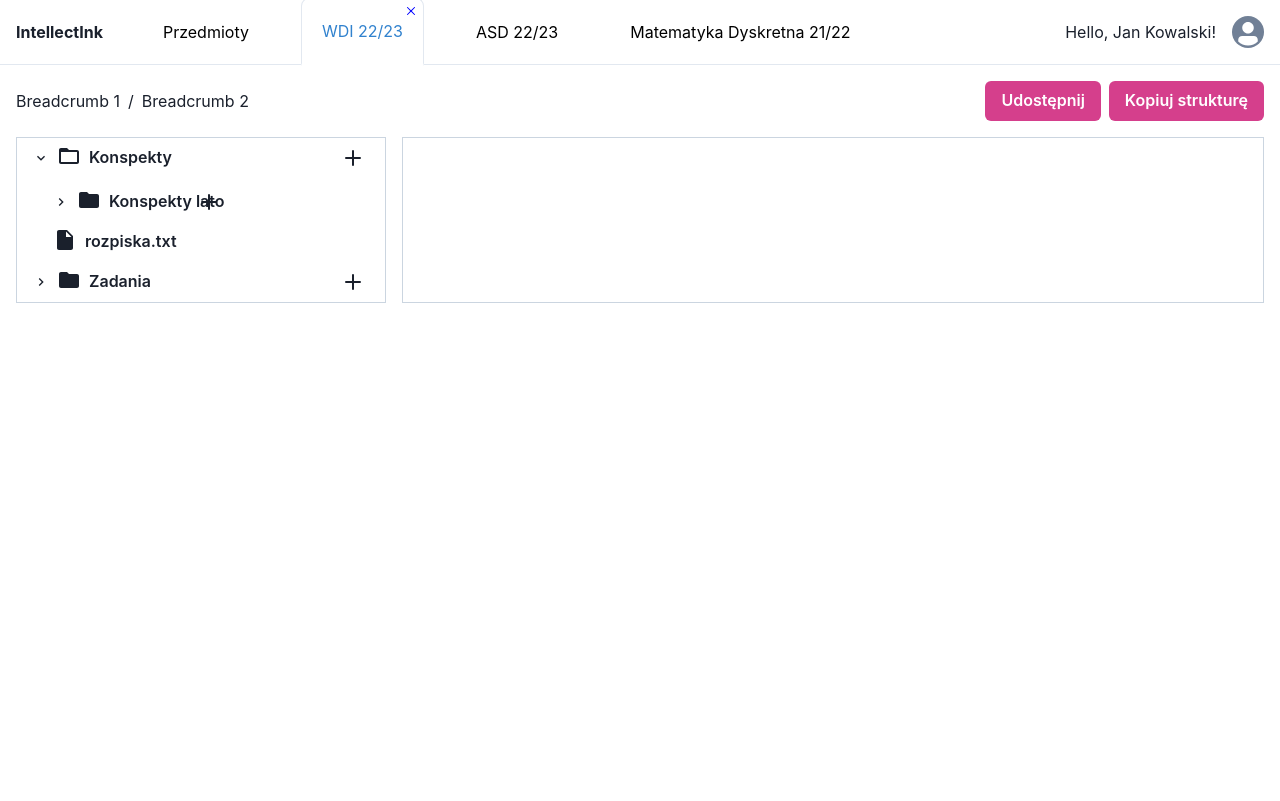
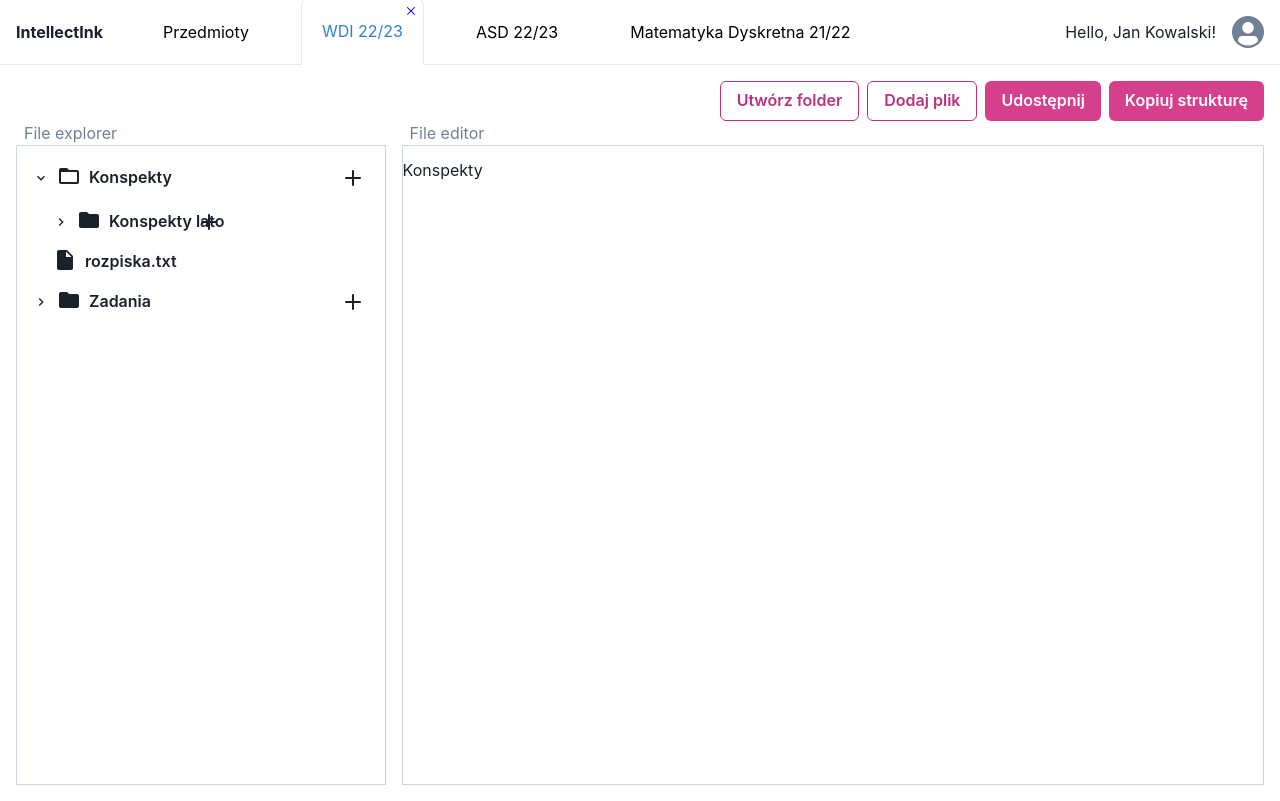
Before and after one commit to ace-pajace/IntellectInk, a React (Vite) app in the folder frontend/: page /subjectEditionView in a window 1280 px wide. Both pictures are taken after a click on the button "Konspekty". Built offline with nearby package versions, Linux system fonts and the light colour scheme.

Commit message:
minor changes

```diff
--- a/frontend/src/components/TreeNode.tsx
+++ b/frontend/src/components/TreeNode.tsx
@@ -9,14 +9,17 @@ interface TreeNodeProps {
   label: string;
   type: 'directory' | 'file';
   children?: React.ReactNode;
+  setActiveNode?: (node: string) => void;
+  isActive?: boolean;
 }
 
-const TreeNode: React.FC<TreeNodeProps> = ({ label, type, children }) => {
+const TreeNode: React.FC<TreeNodeProps> = ({ label, type, children, setActiveNode, isActive }) => {
   const [isOpen, setIsOpen] = useState(false);
   const [nodes, setNodes] = useState<TreeNodeProps[]>([]);
 
   const handleToggle = () => {
     setIsOpen(!isOpen);
+    setActiveNode && setActiveNode(label)
   };
 
   const addNode = () => {
@@ -26,7 +29,11 @@ const TreeNode: React.FC<TreeNodeProps> = ({ label, type, children }) => {
   const Icon = type === 'directory' ? FolderIcon : InsertDriveFileIcon;
 
   return (
-    <VStack align="start" spacing={1}>
+    <VStack
+      align="start"
+      spacing={1}
+      backgroundColor={isActive ? 'gray.200' : undefined}
+    >
       <HStack width="100%" position={"relative"}>
         <Button
           variant="ghost"
@@ -42,7 +49,7 @@ const TreeNode: React.FC<TreeNodeProps> = ({ label, type, children }) => {
           <Button variant="ghost" onClick={addNode} rightIcon={<AddIcon />} position={"absolute"} right={2}/>
         )}
       </HStack>
-      <Collapse in={isOpen}>
+      <Collapse in={isOpen && type==="directory"}>
         <Box pl={5} width="100%">
           {children}
           {nodes.map((node, index) => (
@@ -55,33 +62,3 @@ const TreeNode: React.FC<TreeNodeProps> = ({ label, type, children }) => {
 };
 
 export default TreeNode;
-
-// import { Box, VStack, Collapse, Button } from '@chakra-ui/react';
-// import { ChevronDownIcon, ChevronRightIcon } from '@chakra-ui/icons';
-// import { useState } from 'react';
-
-// interface TreeNodeProps {
-//   label: string;
-//   children?: React.ReactNode;
-// }
-
-// const TreeNode: React.FC<TreeNodeProps> = ({ label, children }) => {
-//   const [isOpen, setIsOpen] = useState(false);
-
-//   const handleToggle = () => {
-//     setIsOpen(!isOpen);
-//   };
-
-//   return (
-//     <VStack align="start" spacing={1}>
-//       <Button variant="ghost" onClick={handleToggle} leftIcon={isOpen ? <ChevronDownIcon /> : <ChevronRightIcon />}>
-//         {label}
-//       </Button>
-//       <Collapse in={isOpen}>
-//         <Box pl={5}>{children}</Box>
-//       </Collapse>
-//     </VStack>
-//   );
-// };
-
-// export default TreeNode;
--- a/frontend/src/pages/SubjectPage.tsx
+++ b/frontend/src/pages/SubjectPage.tsx
@@ -1,28 +1,26 @@
 "use client";
 
-import { Box, Button, Breadcrumb, BreadcrumbItem, BreadcrumbLink, Flex } from '@chakra-ui/react';
+import { Box, Button, Flex, Text } from '@chakra-ui/react';
 import HomeNavbar from "../components/HomeNavbar";
 import TreeNode from '../components/TreeNode';
+import { useState } from 'react';
 
 const Links = ["WDI 22/23", "ASD 22/23", "Matematyka Dyskretna 21/22"];
 
 
 export default function SubjectPage() {
+    const [activeNode, setActiveNode] = useState<string | null>(null);
+
     return (
         <>
             <HomeNavbar children={Links} />
-            <Box p={4}>
+            {/* we need to change this */}
+            <Flex p={4} direction="column" minHeight={"80vh"}>
                 {/* SubjectNavbar */}
-                <Flex justifyContent="space-between" alignItems="center" mb={4}>
-                    <Breadcrumb>
-                        <BreadcrumbItem>
-                            <BreadcrumbLink href="#">Breadcrumb 1</BreadcrumbLink>
-                        </BreadcrumbItem>
-                        <BreadcrumbItem>
-                            <BreadcrumbLink href="#">Breadcrumb 2</BreadcrumbLink>
-                        </BreadcrumbItem>
-                    </Breadcrumb>
+                <Flex justifyContent="flex-end" alignItems="center">
                     <Box>
+                        <Button colorScheme="pink" variant='outline' mr={2}>Utwórz folder</Button>
+                        <Button colorScheme="pink" variant='outline' mr={2}>Dodaj plik</Button>
                         <Button colorScheme="pink" mr={2}>Udostępnij</Button>
                         <Button colorScheme="pink">Kopiuj strukturę</Button>
                     </Box>
@@ -30,26 +28,32 @@ export default function SubjectPage() {
                 {/* SubjectContent */}
                 <Flex>
                     {/* FileExplorer */}
-                    <Box w="30%" borderWidth={1} borderColor="gray.300" mr={4}>
-                        <TreeNode label='Konspekty' type={'directory'}>
-                            <TreeNode label="Konspekty lato" type={'directory'}>
-                                <TreeNode label="konspekt_1.docx" type={'file'} />
-                                <TreeNode label="konspekt_2.docx" type={'file'} />
+                    <Box w="30%" mr={4}>
+                        <Text ms={2} color={"gray.500"}>File explorer</Text>
+                        <Box borderWidth={1} borderColor="gray.300" overflow="auto" py={3} h={"80vh"}>
+                            <TreeNode label='Konspekty' type={'directory'} setActiveNode={setActiveNode}>
+                                <TreeNode label="Konspekty lato" type={'directory'} setActiveNode={setActiveNode}>
+                                    <TreeNode label="konspekt_1.docx" type={'file'} setActiveNode={setActiveNode} />
+                                    <TreeNode label="konspekt_2.docx" type={'file'} setActiveNode={setActiveNode} />
+                                </TreeNode>
+                                <TreeNode label="rozpiska.txt" type={'file'} setActiveNode={setActiveNode} />
                             </TreeNode>
-                            <TreeNode label="rozpiska.txt" type={'file'} />
-                        </TreeNode>
-                        <TreeNode label={'Zadania'} type={'directory'}>
-                            <TreeNode label="Zadanie1.pdf" type={'file'} />
-                            <TreeNode label="Zadanie2.pdf" type={'file'} />
-                            <TreeNode label="Zadanie3.pdf" type={'file'} />
-                        </TreeNode>
+                            <TreeNode label={'Zadania'} type={'directory'} setActiveNode={setActiveNode}>
+                                <TreeNode label="Zadanie1.pdf" type={'file'} setActiveNode={setActiveNode} />
+                                <TreeNode label="Zadanie2.pdf" type={'file'} setActiveNode={setActiveNode} />
+                                <TreeNode label="Zadanie3.pdf" type={'file'} setActiveNode={setActiveNode} />
+                            </TreeNode>
+                        </Box>
                     </Box>
                     {/* FileEditor */}
-                    <Box w="70%" borderWidth={1} borderColor="gray.300">
-                        {/* <FileEditor> */}
+                    <Box w="70%">
+                        <Text ms={2} color={"gray.500"}>File editor</Text>
+                        <Box borderWidth={1} borderColor="gray.300" overflow="auto" py={3} h={"80vh"}>
+                            {activeNode && <Box>{activeNode}</Box>}
+                        </Box>
                     </Box>
                 </Flex>
-            </Box>
+            </Flex>
         </>
     );
 }
```
